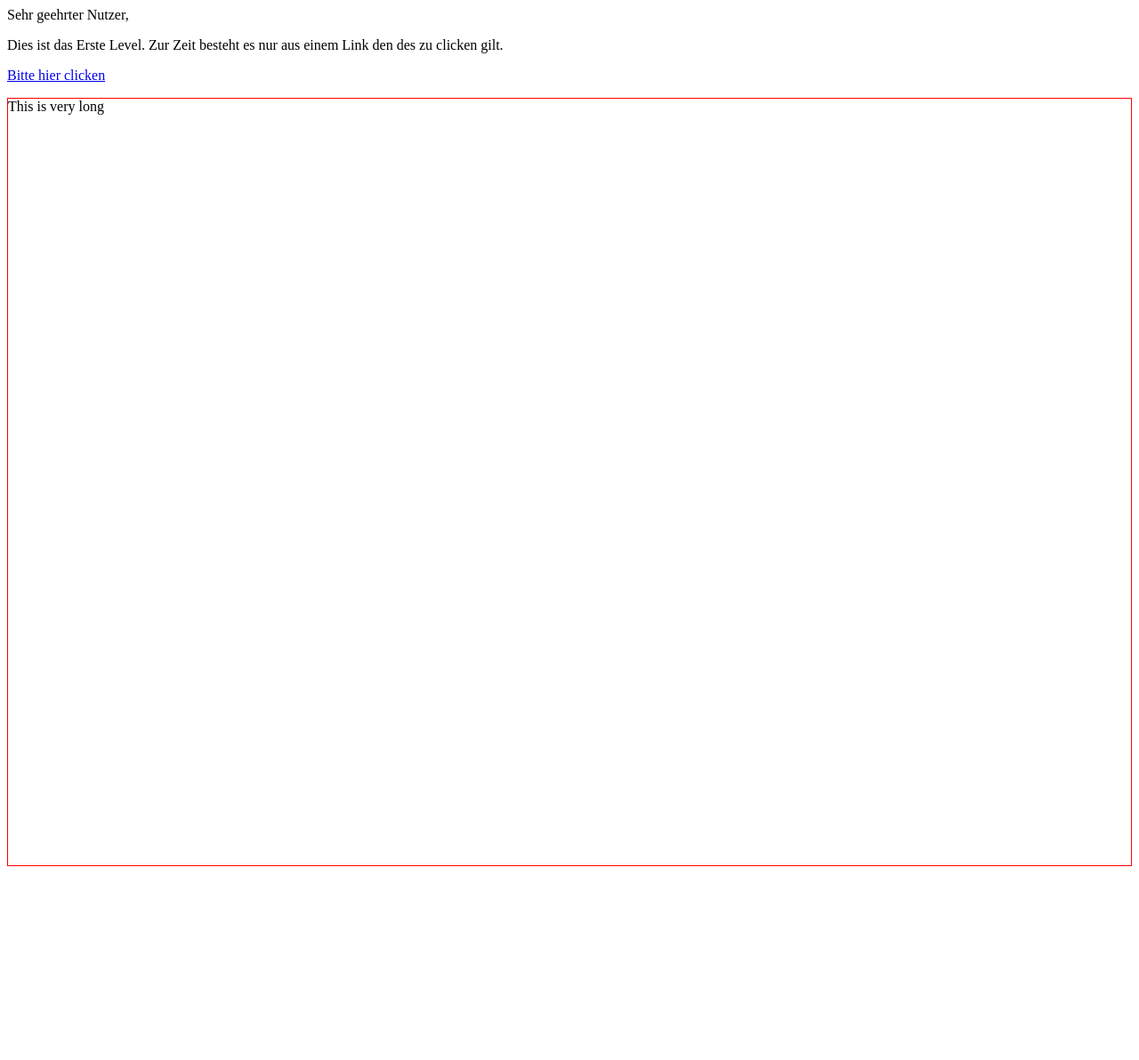
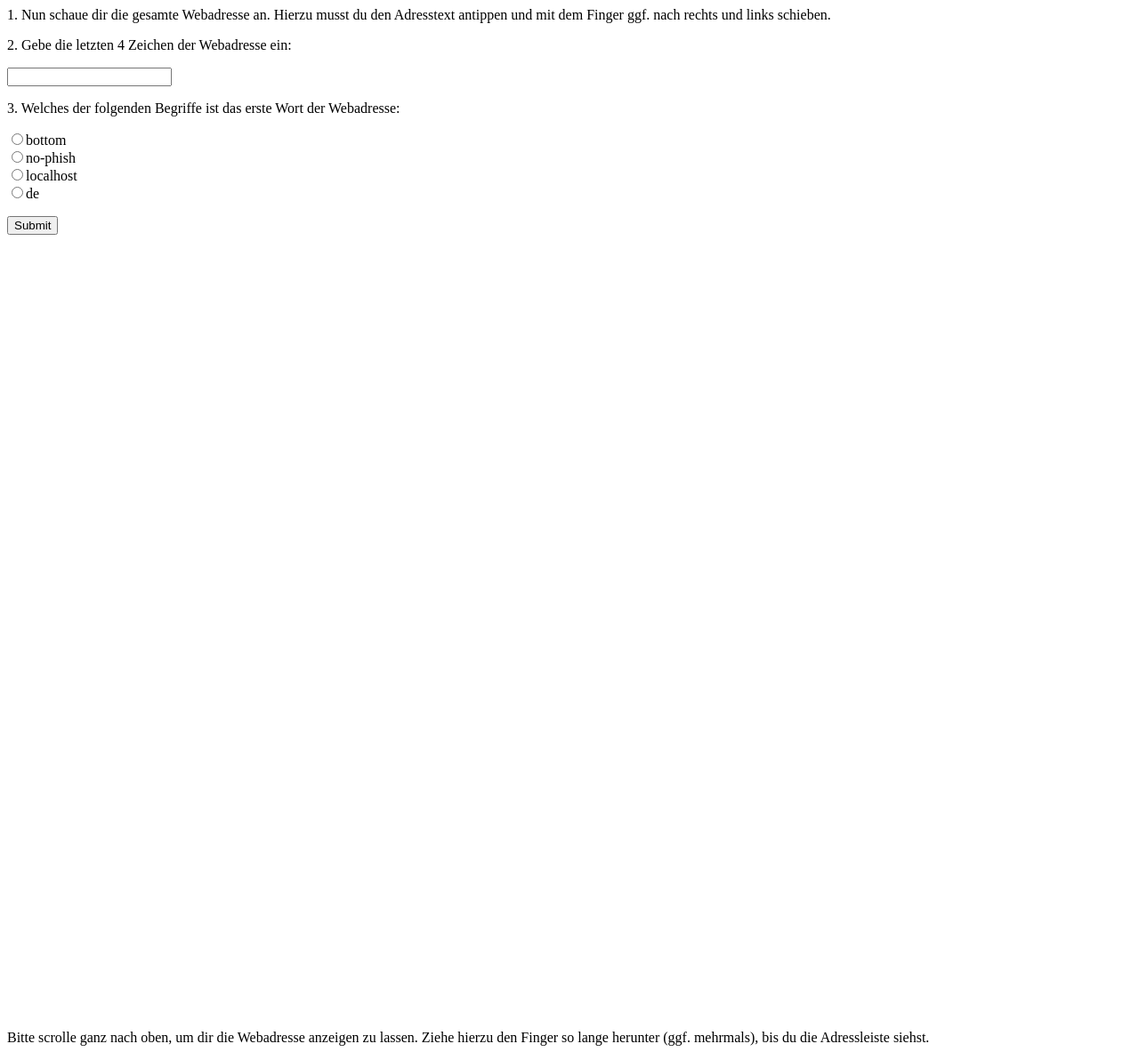
Before and after one commit to nophish/nophish-pages, a PHP site: page /level1.php?frag=1 in a window 1280 px wide. Shown: the whole page at 89% size. Before the commit the page ends 982 px from the top, so only its background shows below. Run offline with PHP 8.4, Linux system fonts and the light colour scheme.

Commit message:
changes in webpage

```diff
--- a/level1.php
+++ b/level1.php
@@ -1,12 +1,49 @@
+<?php
+$first_domain_word=explode(".",$_SERVER["HTTP_HOST"])[0];
+$number_fragment_charsfragment=4;
+$success=false;
+?>
 <html>
-			<head>
-				<title>Anti Phishing Education</title>
-			</head>
-			<body>
-			  <p>Sehr geehrter Nutzer,</p>
-			  <p>Dies ist das Erste Level. Zur Zeit besteht es nur aus einem Link den des zu clicken gilt.</p>
-			  <p><a href="phishedu://level1finished/">Bitte hier clicken</a></p>
-                          <div style="height:110%;border: 1px solid red;">This is very long</div>
-                          <a name="bottom" />
+	<head>
+		<title>Anti Phishing Education</title>
+	</head>
+	<body>
+<?php
+if(isset($_REQUEST["first_word"])){
+if($_REQUEST["first_word"]==$first_domain_word && $_REQUEST["chars"] == substr($_REQUEST["fragment"],-$number_fragment_charsfragment)){
+  $success=true;
+?>
+<p>Super! Hier geht es <a href="phishedu://level1finished/">zur&uuml;ck zur App</a></p>
+<?php
+}else{
+?>
+<p>Leider ist deine Antwort falsch.</p>
+<p>Du kannst es entweder nochmal probieren. L&auml;sst es dir <a href="phishedu://level1failed/">noch einmal erkl&auml;ren</a>.</p>
+<?php
+}
+}
+
+if(!$success){
+?>
+<form action="<?= $_SERVER["REQUEST_URI"] ?>" method="post">
+<p>1. Nun schaue dir die gesamte Webadresse an. Hierzu musst du den Adresstext antippen und mit dem Finger ggf. nach rechts und links schieben.</p>
+<p>2. Gebe die letzten <?= $number_fragment_charsfragment ?> Zeichen der Webadresse ein:</p>
+<input type="text" name="chars" />
+<p>3. Welches der folgenden Begriffe ist das erste Wort der Webadresse:</p>
+<ul style="list-style:none;padding-left:0px;">
+<li><input type="radio" name="first_word" value="bottom" />bottom</li>
+<li><input type="radio" name="first_word" value="no-phish" />no-phish</li>
+<li><input type="radio" name="first_word" value="<?=$first_domain_word?>" /><?=$first_domain_word?></li>
+<li><input type="radio" name="first_word" value="de" />de</li>
+</ul>
+<input type="hidden" name="fragment" value="<?= $_REQUEST["frag"] ?>" />
+<p><input type="submit" /></p>
+                        <div style="height:110%;">&nbsp;</div>
+			<p>Bitte scrolle ganz nach oben, um dir die Webadresse anzeigen zu lassen. Ziehe hierzu den Finger so lange herunter (ggf. mehrmals), bis du die Adressleiste siehst.</p>
+                        <a name="bottom-<?= $_REQUEST["frag"] ?>" />
+</form>
+<?php
+}
+?>
 			</body>
 		</html>
--- /dev/null
+++ b/maillink.php
@@ -0,0 +1,3 @@
+<?php
+header('Location: phishedu://maillink');
+?>
```
Also changed, not shown: index.html (added).
